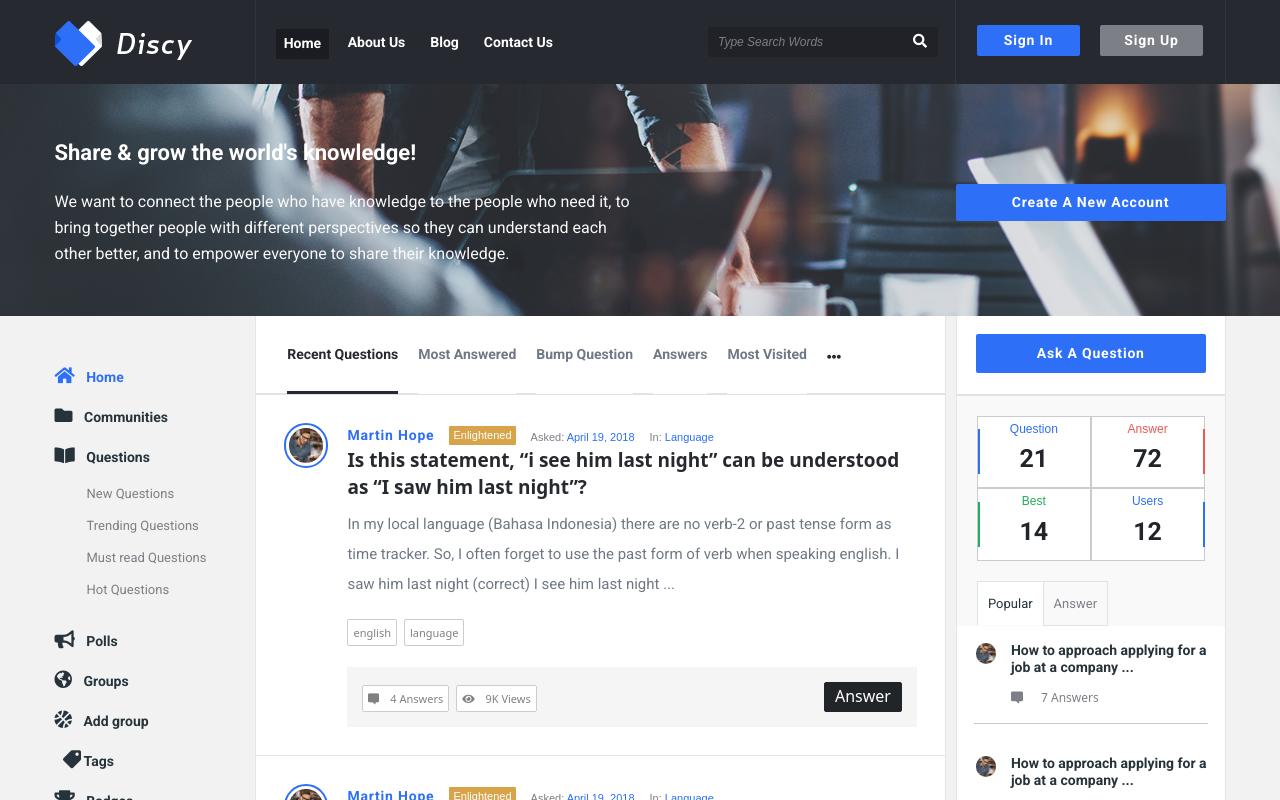
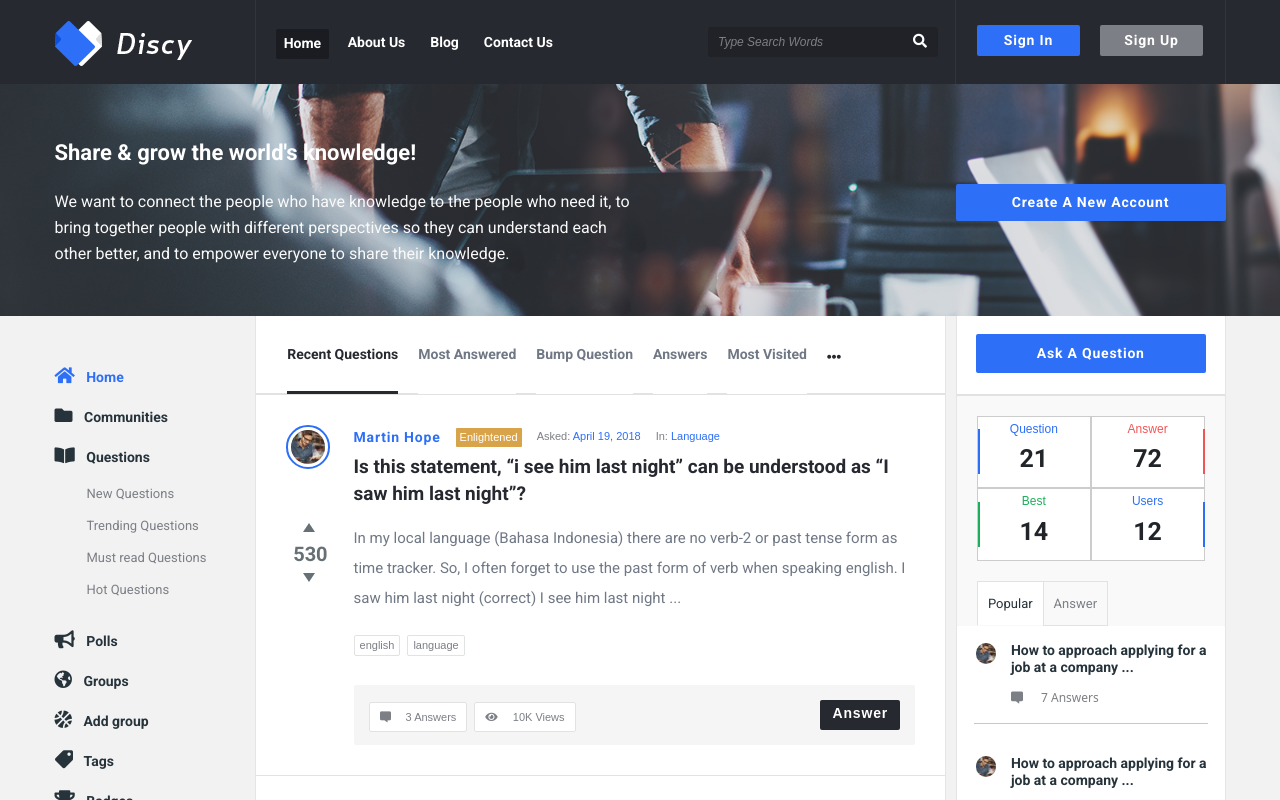
Before and after one commit to ahmadEssam77/Discy, a Vue app: page / in a window 1280 px wide. Shown: the top 800 px of the page. Built offline with nearby package versions, Linux system fonts and the light colour scheme.

Commit message:
Adjust question component

```diff
--- a/src/components/Leftside.vue
+++ b/src/components/Leftside.vue
@@ -57,7 +57,7 @@
           to=""
           @click="activate(6)"
           :class="{ myActive: active == 6 }"
-          ><i class="fas fa-tag fa-flip-horizontal pe-2"></i> Tags</router-link
+          ><i class="fas fa-tag fa-flip-horizontal ps-2"></i> Tags</router-link
         >
       </li>
       <li>
--- a/src/components/Question.vue
+++ b/src/components/Question.vue
@@ -6,7 +6,8 @@
           class="user-img d-flex align-items-center justify-content-center position-relative"
         >
           <img src="../assets/images/userImg.jpg" alt="" />
-          <!-- <div
+          <!-- Img Hover -->
+          <div
             class="user-popup position-absolute bg-white p-3 text-center rounded-1"
           >
             <div>
@@ -17,21 +18,26 @@
               <i class="fas fa-map-marker-alt"></i> <span>Damita, Egypt</span>
             </p>
             <div>
-              <ul class="rounded-1">
-                <li><i class="fas fa-book-open pe-2"></i> Questions</li>
+              <ul class="">
+                <li><i class="fas fa-book-open"></i> Questions</li>
                 <li>
-                  <i class="fas fa-comment-alt fa-flip-horizontal ps-2"></i>
+                  <i
+                    class="fas fa-comment-alt fa-flip-horizontal special-answer"
+                  ></i>
                   Answers
                 </li>
-                <li><i class="fas fa-graduation-cap pe-2"></i> Best Answers</li>
-                <li><i class="fab fa-bitbucket pe-2"></i> Points</li>
+                <li><i class="fas fa-graduation-cap"></i> Best Answers</li>
+                <li><i class="fab fa-bitbucket"></i> Points</li>
               </ul>
             </div>
-            <button class="btn btn-primary form-control">View Profile</button>
-          </div> -->
+            <button class="form-control">View Profile</button>
+          </div>
         </div>
-        <!-- <div class="vote d-flex align-items-center justify-content-center">
-          <div>
+        <div class="vote position-relative">
+          <div class="arrow-up" @click="addCounter()"></div>
+          <div class="vote-counter">{{count}}</div>
+          <div class="arrow-down" @click="decreaseCounter()"></div>
+          <!-- <div>
             <span @click="addCounter"><i class="fas fa-sort-up"></i></span>
             <p class="mb-0 counter-wrapper">
               <input type="text" name="" v-model="counter" id="" readonly />
@@ -39,11 +45,11 @@
             <span @click="decreaseCounter"
               ><i class="fas fa-sort-down"></i
             ></span>
-          </div>
-        </div> -->
+          </div> -->
+        </div>
       </div>
       <div class="the-main-question">
-        <div class="d-flex align-items-center">
+        <div class="d-flex align-items-center user-info">
           <div class="name">Martin Hope</div>
           <div class="tag">Enlightened</div>
           <div class="question-date">
@@ -71,18 +77,16 @@
           <span>english</span>
           <span>language</span>
         </div>
-        <div class="q-view-answer mt-4">
+        <div class="q-view-answer">
           <div class="d-flex justify-content-between align-items-center">
             <div>
               <span
-                ><i class="fas fa-comment-alt fa-flip-horizontal me-2"></i> 4
+                ><i class="fas fa-comment-alt fa-flip-horizontal"></i> 3
                 Answers</span
               >
-              <span class="views"
-                ><i class="fas fa-eye me-2"></i> 9K Views</span
-              >
+              <span class="views"><i class="fas fa-eye"></i> 10K Views</span>
             </div>
-            <div><button class="btn btn-dark">Answer</button></div>
+            <div><button class="">Answer</button></div>
           </div>
         </div>
       </div>
@@ -95,15 +99,15 @@ export default {
   name: "Question",
   data() {
     return {
-      counter: 0,
+      count: 530,
     };
   },
   methods: {
     addCounter() {
-      return this.counter++;
+      return this.count++;
     },
     decreaseCounter() {
-      return this.counter--;
+      return this.count--;
     },
   },
 };
@@ -112,7 +116,7 @@ export default {
 <style scoped>
 .social-question {
   background-color: var(--white-text);
-  padding: 28px;
+  padding: 30px;
   border-bottom: 0.5px solid var(--separator-color);
 }
 
@@ -122,6 +126,7 @@ export default {
 
 .the-main-question {
   width: 90%;
+  margin-left: 5px;
 }
 
 .user-img {
@@ -134,6 +139,10 @@ export default {
   border: 2px solid var(--main-blue-bg-text-color);
   padding: 3px;
   cursor: pointer;
+}
+
+.user-info {
+  margin-bottom: 4px;
 }
 
 .name {
@@ -155,7 +164,7 @@ export default {
   background-color: var(--badge-bg);
   color: var(--white-text);
   font-size: 11px;
-  padding: 1px 4px 2px;
+  padding: 1px 4px 1px;
   margin-right: 15px;
   margin-left: 5px;
   border-radius: 1px;
@@ -169,6 +178,8 @@ export default {
   font-size: 11px;
   font-weight: 400;
   font-family: var(--arial-font-family);
+  position: relative;
+  bottom: 3px;
 }
 
 .question-date .date,
@@ -194,6 +205,7 @@ export default {
   line-height: 27px;
   color: var(--navbar-bg);
   transition: 0.5s;
+  font-family: var(--roboto-font-family);
   cursor: pointer;
 }
 
@@ -202,73 +214,75 @@ export default {
 }
 
 .user-description p {
-  margin-bottom: 20px;
+  margin-bottom: 17.5px;
   font-size: 15px;
   line-height: 30px;
   font-family: var(--roboto-font-family);
   color: var(--footer-text-color);
+  padding-top: 8px;
+}
+
+.tags {
+  margin-bottom: 30px;
+}
+
+.q-view-answer {
+  padding: 15px;
+  border-radius: 2px;
+  background-color: var(--footer-bg-question);
 }
 
 .tags span,
 .q-view-answer span {
-  border: 1px solid #ccc;
-  background-color: #fff;
-  padding: 5px;
+  border: 1px solid var(--separator-color);
+  background-color: var(--white-text);
+  padding: 3px 5px 4px;
   margin-right: 7px;
+  font-family: var(--arial-font-family);
   font-size: 11px;
+  color: var(--btn-bg-gray);
+  font-weight: 400;
+  cursor: pointer;
   border-radius: 2px;
-  color: gray;
-  cursor: pointer;
   transition: 0.5s;
 }
 
-.q-view-answer {
-  padding: 15px;
-  background-color: #f5f5f5;
+.q-view-answer span {
+  padding: 8px 10px;
+}
+
+.q-view-answer i {
+  margin-right: 12px;
 }
 
 .q-view-answer .views {
   cursor: text;
 }
 
-.btn {
-  padding: 1px 10px 3px !important;
-  border-radius: 2px !important;
-  transition: 1s !important;
+.q-view-answer button {
+  background-color: var(--navbar-bg);
+  border-radius: 2px;
+  font-family: var(--arial-font-family);
+  font-size: 14px;
+  letter-spacing: 0.8px;
+  font-weight: 700;
+  padding: 3px 12px 6px 13px;
+  color: var(--white-text);
+  border: none;
+  transition: 0.5s;
 }
 
-/* Vote */
-.vote {
-  height: 170px;
-}
-
-.vote p {
-  font-size: 20px;
-  text-align: center;
-}
-
-.vote i {
-  font-size: 25px;
-  cursor: pointer;
-}
-
-.vote .counter-wrapper input {
-  border: none;
-  width: 40px;
-}
-
-.vote .counter-wrapper input:focus {
-  outline: none;
+.q-view-answer button:hover {
+  background-color: var(--main-blue-bg-text-color);
 }
 
 .tags span:hover {
-  background-color: blue;
-  color: #fff;
-  border-color: blue;
+  background-color: var(--main-blue-bg-text-color);
+  color: var(--white-text);
+  border-color: var(--main-blue-bg-text-color);
 }
 
 .user-img:hover .user-popup {
-  /* opacity: 1; */
   display: block;
 }
 
@@ -278,24 +292,101 @@ export default {
   top: 100%;
   width: 300px;
   display: none;
-  /* opacity: 0; */
   transition: 0.5s;
 }
 
 .user-popup h3 {
-  font-size: 17px;
+  font-size: 15px;
+  font-weight: 700;
   padding-top: 10px;
+  font-family: var(--roboto-font-family);
+  color: var(--main-blue-bg-text-color);
+  cursor: pointer;
+  transition: 0.5s;
+}
+
+.user-popup h3:hover {
+  color: var(--navbar-bg);
+}
+
+.user-popup p {
+  font-family: var(--arial-font-family);
+  font-size: 12px;
+  font-weight: 400;
+  color: var(--btn-bg-gray);
 }
 
 .user-popup ul {
   list-style: none;
   background-color: var(--profile-bg);
-  padding: 10px;
+  padding: 15px;
   text-align: start !important;
   font-size: 12px;
+  border-radius: 2px;
+  line-height: 2;
+}
+
+.user-popup ul li {
+  color: var(--btn-bg-gray);
+}
+
+.user-popup ul i {
+  padding-right: 10px;
+}
+
+.user-popup ul .special-answer {
+  padding-right: 0px;
+  padding-left: 10px;
 }
 
 .user-popup img {
   width: 30%;
 }
+
+.user-popup button {
+  background-color: var(--main-blue-bg-text-color);
+  transition: 0.5s;
+  font-family: var(--roboto-font-family);
+  color: var(--white-text);
+}
+
+.user-popup button:hover {
+  background-color: var(--widget-red-color);
+}
+
+.vote .arrow-up {
+  width: 0;
+  height: 1px;
+  border-left: 6px solid transparent;
+  border-right: 6px solid transparent;
+  cursor: pointer;
+  position: absolute;
+  top: 54px;
+  left: 17px;
+
+  border-bottom: 9px solid #677075;
+}
+
+.vote .arrow-down {
+  width: 0;
+  height: 0;
+  border-left: 6px solid transparent;
+  border-right: 6px solid transparent;
+  position: absolute;
+  top: 104px;
+  left: 17px;
+  cursor: pointer;
+
+  border-top: 9px solid #677075;
+}
+
+.vote .vote-counter {
+  position: absolute;
+  left: 7px;
+  top: 70px;
+  color: #677075;
+  font-family: var(--roboto-font-family);
+  font-size: 20px;
+  font-weight: 700;
+}
 </style>
--- a/src/components/Rightside.vue
+++ b/src/components/Rightside.vue
@@ -40,7 +40,7 @@ button {
   font-weight: 700;
   font-family: var(--roboto-font-family);
   transition: 0.5s;
-  letter-spacing: .8px;
+  letter-spacing: 0.8px;
   width: 230px;
   margin-bottom: 2.5px;
 }
```
